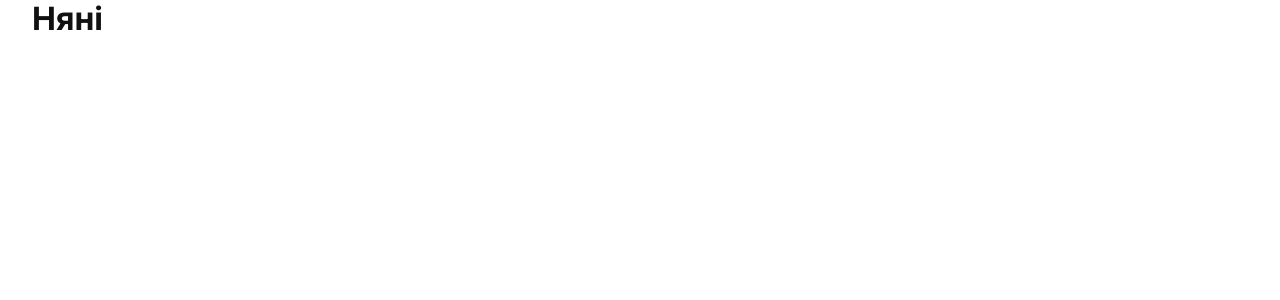
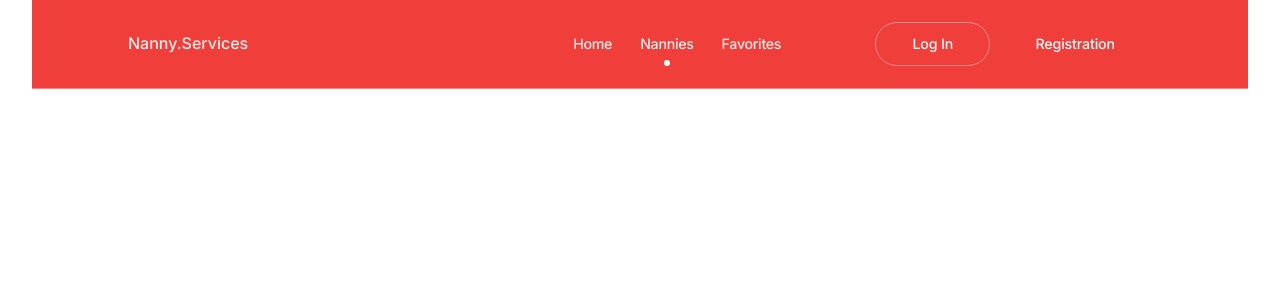
Before and after one commit to MaxBorei/Nanny.Services, a React (Vite) app: page /nannies in a window 1280 px wide. Shown: the top 300 px of the page. Built offline with nearby package versions, Linux system fonts and the light colour scheme.

Commit message:
feat(header): add conditional nav items and active page indicator

```diff
--- a/src/components/Header/Header.module.css
+++ b/src/components/Header/Header.module.css
@@ -1,8 +1,15 @@
 .header {
-  background: transparent;
   padding-block: var(--fluid-header-pad-y);
   padding-inline: var(--fluid-header-pad-x);
   border-bottom: 1px solid rgba(251, 251, 251, 0.4);
+}
+
+.transparent {
+  background: transparent;
+}
+
+.solid {
+  background: var(--color-accent-primary);
 }
 
 .inner {
@@ -53,10 +60,26 @@
 
   padding: clamp(var(--sp-4), 0.42vw, var(--sp-8)) 2px;
   transition: color var(--transition-base);
+  position: relative;
+  text-decoration: none;
 }
 
 .navLink:hover {
   color: var(--color-text-hover);
+}
+
+.navLink[data-active="true"]::after {
+  content: "";
+  position: absolute;
+  left: 50%;
+  bottom: -8px;
+
+  width: 6px;
+  height: 6px;
+  border-radius: 50%;
+
+  background: var(--color-bg-inverse);
+  transform: translateX(-50%);
 }
 
 .authDesktop {
--- a/src/components/Header/Header.tsx
+++ b/src/components/Header/Header.tsx
@@ -8,7 +8,11 @@ import { RegisterForm } from "../RegisterForm/RegisterForm";
 
 type AuthMode = "login" | "register";
 
-export default function Header() {
+type HeaderProps = {
+  variant?: "transparent" | "solid";
+};
+
+export default function Header({ variant = "transparent" }: HeaderProps) {
   const [open, setOpen] = useState(false);
 
   const [isAuthOpen, setIsAuthOpen] = useState(false);
@@ -111,8 +115,18 @@ export default function Header() {
     </div>
   ) : null;
 
+  const pathname = window.location.pathname;
+
+  // const isHome = pathname === "/";
+  const isNannies = pathname === "/nannies" || pathname.startsWith("/nannies/");
+  const isFavorites =
+    pathname === "/favorites" || pathname.startsWith("/favorites/");
+
+  // Favorites виден на Nannies и Favorites
+  const showFavorites = isNannies || isFavorites;
+
   return (
-    <header className={css.header}>
+    <header className={`${css.header} ${css[variant]}`}>
       <div className={css.inner}>
         <a className={css.logo} href="/">
           Nanny.Services
@@ -124,9 +138,24 @@ export default function Header() {
             <a className={css.navLink} href="/">
               Home
             </a>
-            <a className={css.navLink} href="/Nannies">
+
+            <a
+              className={css.navLink}
+              href="/nannies"
+              data-active={isNannies ? "true" : undefined}
+            >
               Nannies
             </a>
+
+            {showFavorites && (
+              <a
+                className={css.navLink}
+                href="/favorites"
+                data-active={isFavorites ? "true" : undefined}
+              >
+                Favorites
+              </a>
+            )}
           </nav>
 
           {/* Desktop auth */}
--- a/src/components/Hero/Hero.module.css
+++ b/src/components/Hero/Hero.module.css
@@ -101,8 +101,8 @@
   height: auto;
 
   position: absolute;
-  right: var(--fluid-badge-offset);
-  bottom: var(--fluid-badge-offset);
+  right: clamp(var(--fluid-badge-offset), 3.5vw, 50px);
+  bottom: clamp(var(--fluid-badge-offset), 3.5vw, 50px);
 
   display: flex;
   align-items: center;
--- a/src/pages/Favorites/Favorites.tsx
+++ b/src/pages/Favorites/Favorites.tsx
@@ -1,3 +1,5 @@
+import Header from "../../components/Header/Header";
+
 export default function Favorites() {
-  return <h1>Улюблене</h1>;
+  return <Header variant="solid" />;
 }
--- a/src/pages/HomePage/HomePage.tsx
+++ b/src/pages/HomePage/HomePage.tsx
@@ -5,12 +5,12 @@ import css from "./HomePage.module.css";
 export default function HomePage() {
   return (
     <section className={css.split}>
-      {/* Фоны */}
+      {/* Фони */}
       <div className={css.bgLeft} aria-hidden="true" />
       <div className={css.bgRight} aria-hidden="true" />
 
       {/* Контент поверх */}
-      <Header />
+      <Header variant="transparent" />
       <Hero />
     </section>
   );
--- a/src/pages/Nannies/Nannies.tsx
+++ b/src/pages/Nannies/Nannies.tsx
@@ -1,3 +1,5 @@
+import Header from "../../components/Header/Header";
+
 export default function Nannies() {
-  return <h1>Няні</h1>;
+  return <Header variant="solid" />;
 }
```
